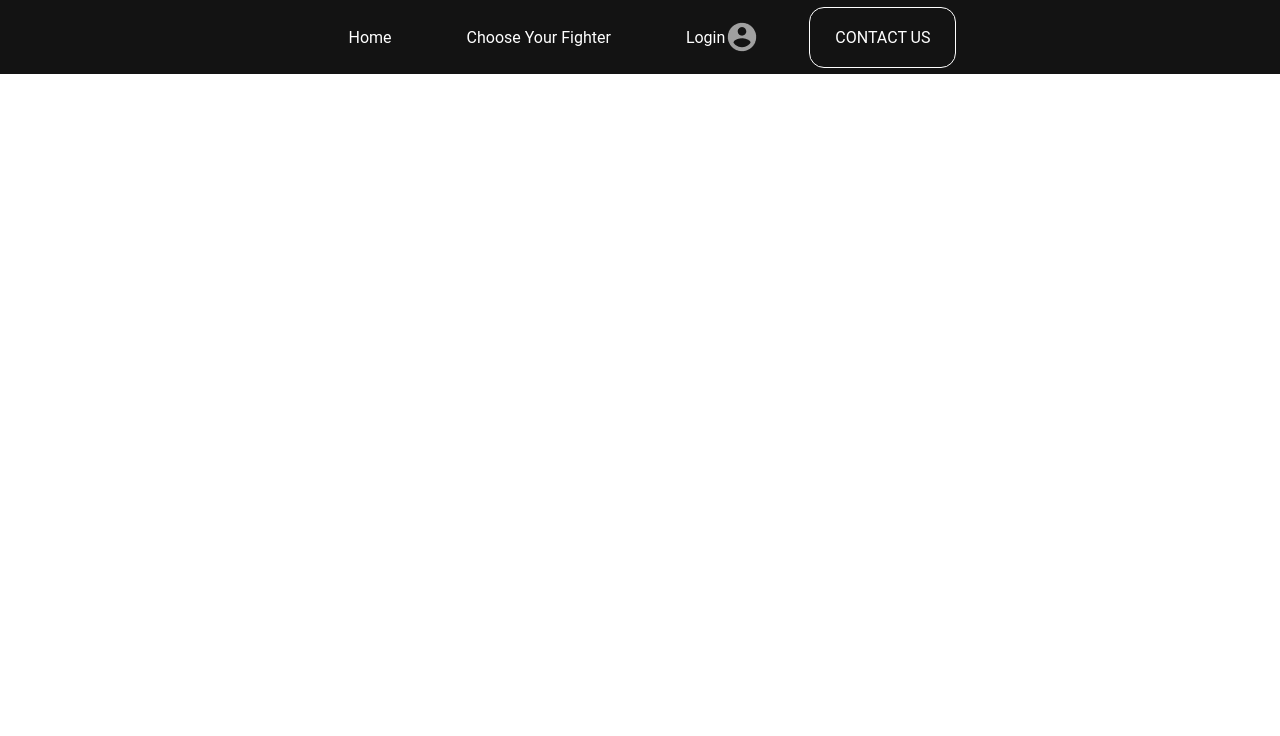
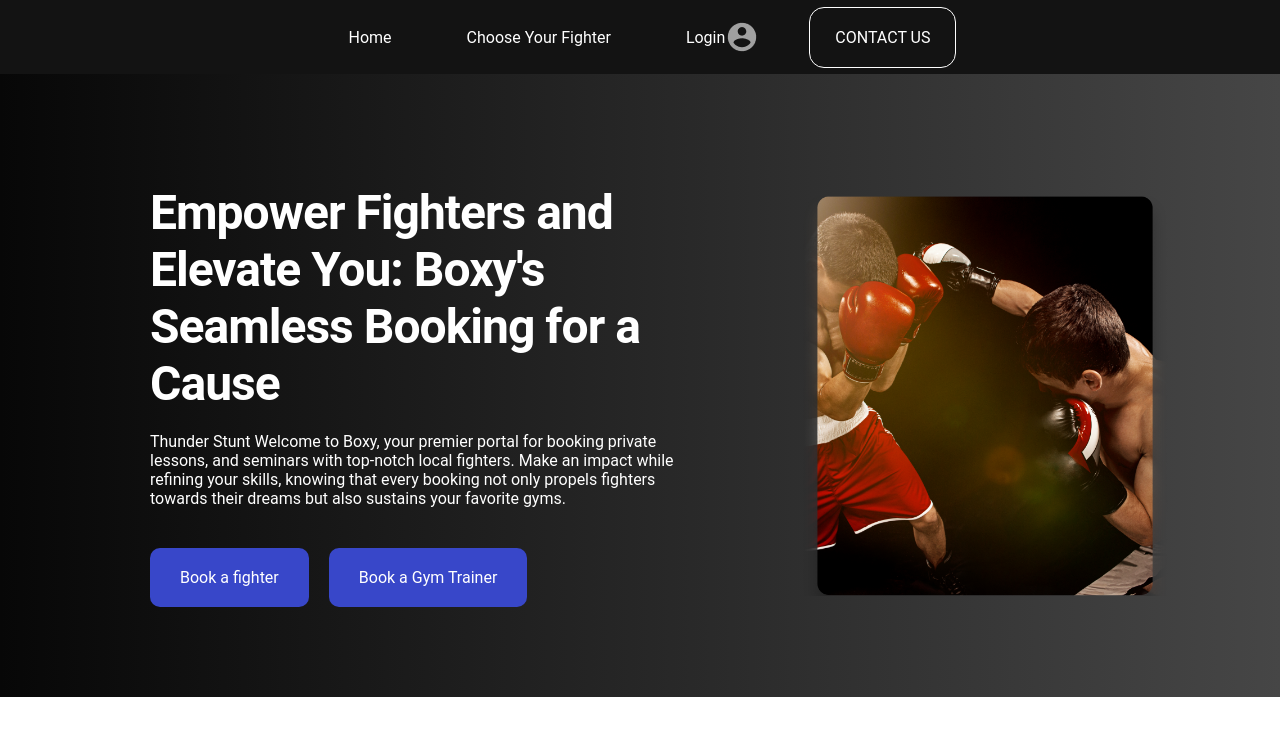
Before and after one commit to kovaaalex/sport, a React (Vite) app: page / in a window 1280 px wide. Shown: the top 736 px of the page. Built offline with nearby package versions, Linux system fonts and the light colour scheme.

Commit message:
add empower section

```diff
--- a/src/App.tsx
+++ b/src/App.tsx
@@ -1,6 +1,7 @@
 // import { useState } from 'react'
 import Header from './components/Header/Header'
 import './App.css';
+import Empower from './components/Empower/Empower';
 
 function App() {
   // const [count, setCount] = useState(0)
@@ -8,6 +9,9 @@ function App() {
   return (
     <>
       <Header/>
+      <main>
+        <Empower/>
+      </main>
     </>
   )
 }
--- /dev/null
+++ b/src/components/Button/Button.module.scss
@@ -0,0 +1,9 @@
+.button{
+    display: inline-block;
+    background-color: #3847C9;
+    border-radius: 10px;
+    padding: 20px 30px;
+    color: white;
+    text-decoration: none;
+    margin-top: 20px;
+}
--- /dev/null
+++ b/src/components/Button/Button.tsx
@@ -0,0 +1,16 @@
+import styles from './Button.module.scss';
+interface ButtonProps {
+    text: string,
+    link: string
+}
+const Button = ({text, link}: ButtonProps) => {
+    return(
+        <a
+          href={link}
+          className={styles.button}
+        >
+            {text}
+        </a>
+    )
+}
+export default Button;
--- /dev/null
+++ b/src/components/Empower/Empower.module.scss
@@ -0,0 +1,24 @@
+.empowerSection{
+    background: linear-gradient(to right, #070707 0%, #464646 100%);
+    padding: 110px 110px 90px 150px;
+    display: flex;
+    align-items: center;
+    gap: 90px;
+    color: white;
+}
+.empowerInfo{
+    display: flex;
+    flex-direction: column;
+    gap: 20px;
+}
+h1{
+    font-size: 48px;
+    letter-spacing: -1px;
+}
+.empowerSection img{
+    height: 400px;
+}
+.buttons{
+    display: flex;
+    gap: 20px;
+}
--- /dev/null
+++ b/src/components/Empower/Empower.tsx
@@ -0,0 +1,24 @@
+import empower from '../../assets/empower.png';
+import Button from '../Button/Button';
+import styles from './Empower.module.scss';
+const Empower = () => {
+    return (
+        <section className={styles.empowerSection}>
+            <div className={styles.empowerInfo}>
+                <h1>Empower Fighters and Elevate You: Boxy's Seamless Booking for a Cause</h1>
+                <p>Thunder Stunt
+                    Welcome to Boxy, your premier portal for booking private lessons,
+                    and seminars with top-notch local fighters. Make an impact while
+                    refining your skills, knowing that every booking not only propels
+                    fighters towards their dreams but also sustains your favorite gyms.
+                </p>
+                <div className={styles.buttons}>
+                    <Button link={'/'}text={"Book a fighter"}/>
+                    <Button link={'/'}text={"Book a Gym Trainer"}/>
+                </div>
+            </div>
+            <img src={empower} alt="empower" />
+        </section>
+    )
+}
+export default Empower;
```
Also changed, not shown: src/assets/empower.png (added).
